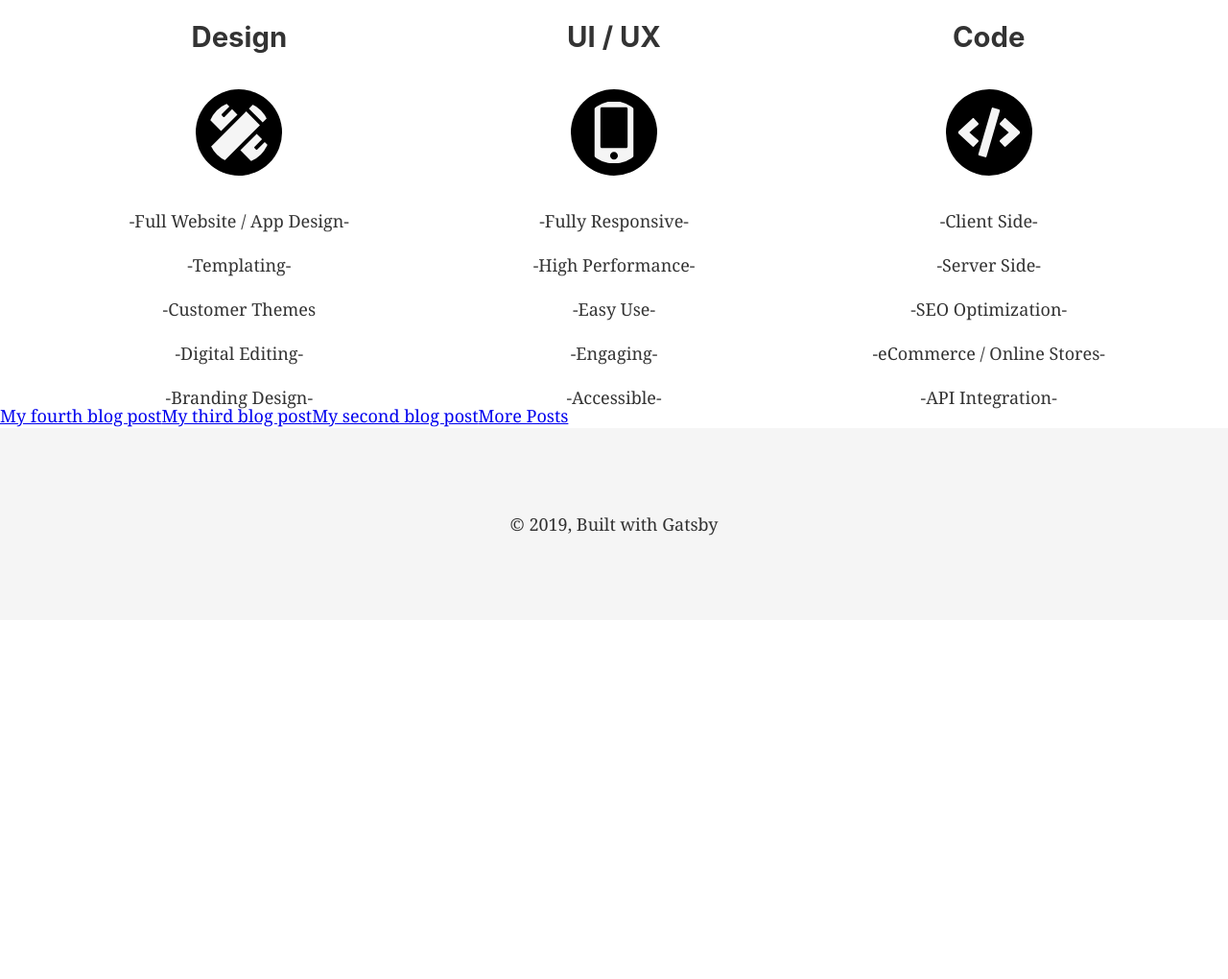
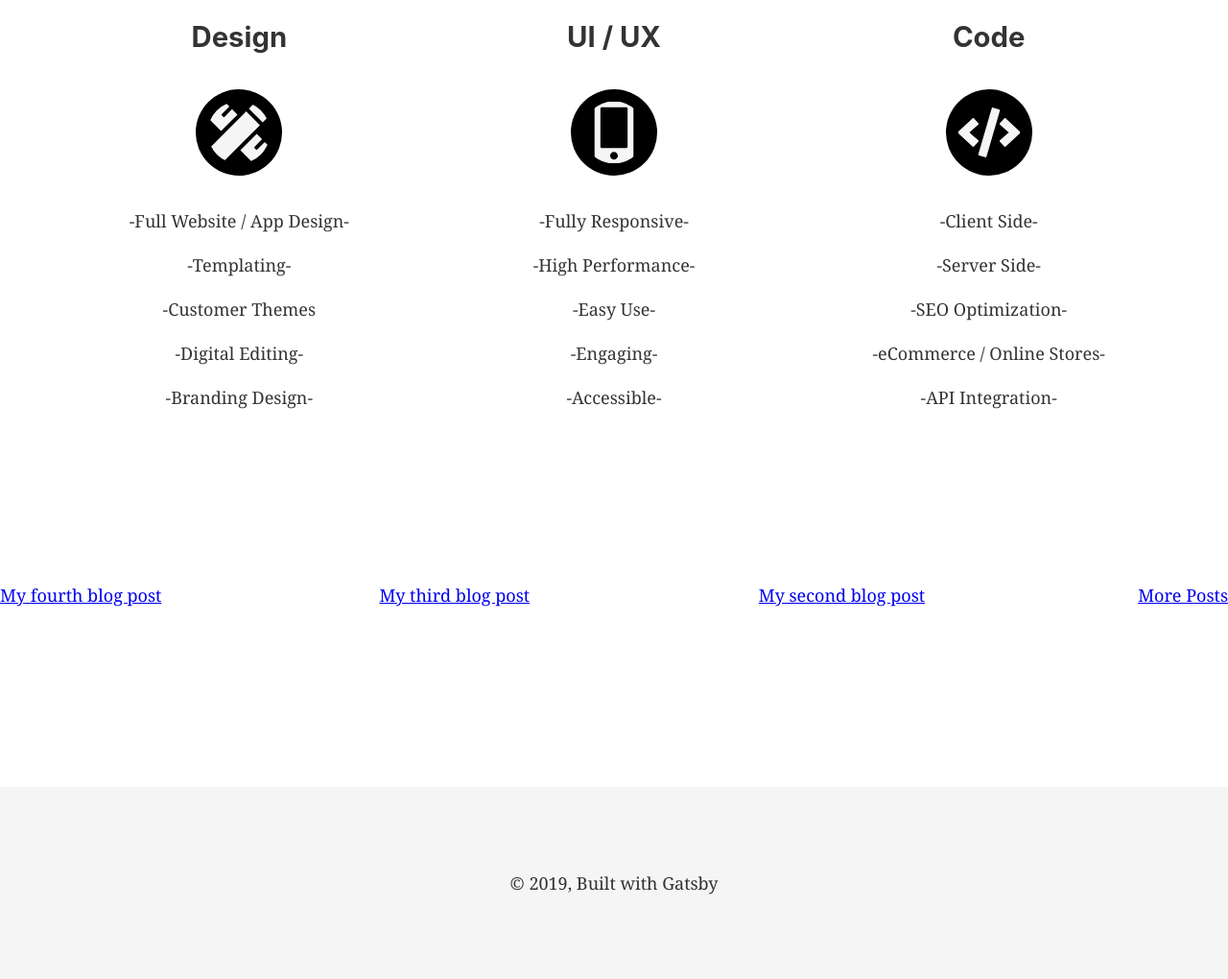
Before and after one commit to ynotGit/buildingWithGatsby, a Gatsby site: page / in a window 1280 px wide. Shown: the part 864-1884 px from the top of the page at 96% size. Before the commit the page ends 1510 px from the top, so only its background shows below. Built offline with nearby package versions, Linux system fonts and the light colour scheme; Gatsby itself is replaced by a stand-in of ours.

Commit message:
began styling blog component on main index page

```diff
--- a/src/components/blog.js
+++ b/src/components/blog.js
@@ -4,11 +4,19 @@ import {StaticQuery, graphql} from 'gatsby'
 import styled from 'styled-components'
 
 const BlogWrapper = styled.section `
-    width: 100%;
+    height: 400px;
 `
 
 const BlogContainer = styled.section `
-    width: 100%;
+    height: 100%;
+    display: flex;
+    align-items: center;
+    justify-content: center;
+`
+
+const StyledLink = styled(Link) `
+    flex: 1;
+
 `
 
 
@@ -37,13 +45,14 @@ const Blog = () => (
             <BlogWrapper>
                 <BlogContainer>
                     {data.allMarkdownRemark.edges.map(post => (
-                        <Link
+                        <StyledLink
                         key={post.node.id}
                         to={post.node.frontmatter.path}
                         >
                         {post.node.frontmatter.title}
-                        </Link>
+                        </StyledLink>
                     ))}
+                    <br />
                     <Link to="blogHome">More Posts</Link>
                 </BlogContainer>
             </BlogWrapper>
@@ -51,6 +60,4 @@ const Blog = () => (
     />
 )
 
-
-
 export default Blog
```
